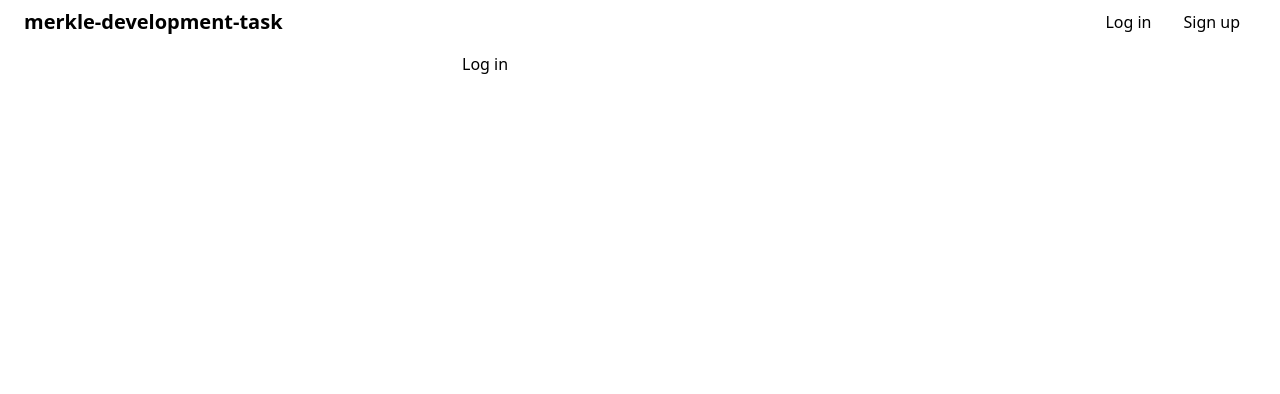
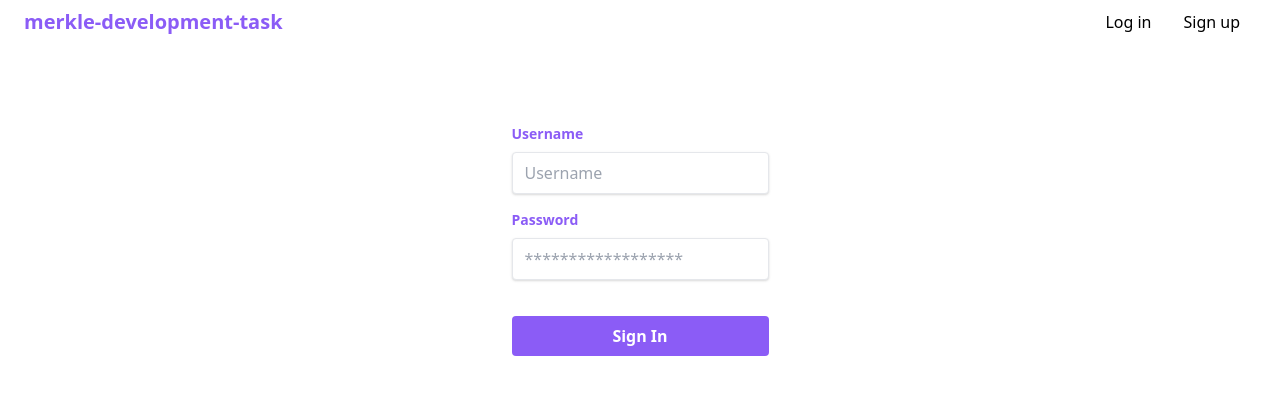
Before and after one commit to crazefan/merkle-development-task, a React (Create React App) app in the folder client/: page /login in a window 1280 px wide. Shown: the top 394 px of the page. Built offline with nearby package versions, Linux system fonts and the light colour scheme.

Commit message:
spinner and search result

```diff
--- a/client/src/components/Auth/Auth.js
+++ b/client/src/components/Auth/Auth.js
@@ -1,3 +1,4 @@
+import { set } from "lodash";
 import React, { useState } from "react";
 import { authRequest } from "../../utils/api";
 
@@ -14,9 +15,11 @@ const Auth = () => {
   };
 
   const handleLogin = async () => {
+    setAuthmessage(false);
     const [data, error] = await authRequest(username, password);
     if (error) {
       console.log(error);
+      setAuthmessage(true);
       return;
     }
     console.log(data);
@@ -27,13 +30,41 @@ const Auth = () => {
   };
 
   return (
-    <div>
-      <label htmlFor="login" />
-      <input id="login" type="text" onChange={handleUsernameChange} />
-      <label htmlFor="password" />
-      <input id="password" type="password" onChange={handlePasswordChange} />
-      <button onClick={handleLogin}>Log in</button>
-      {authmessage ? authError : null}
+    <div className="flex justify-center pt-10">
+      <div className="max-w-md bg-white rounded px-8 py-6 mx-10 flex flex-col">
+        <div className="mb-4">
+          <label className="block text-purple-500 text-sm font-bold mb-2" for="username">
+            Username
+          </label>
+          <input
+            onChange={handleUsernameChange}
+            className="shadow appearance-none focus:outline-none focus:ring-2 focus:ring-purple-600 border rounded w-full py-2 px-3 text-grey-darker"
+            id="username"
+            type="text"
+            placeholder="Username"
+          />
+        </div>
+        <div className="mb-6">
+          <label className="block text-purple-500 text-sm font-bold mb-2" for="password">
+            Password
+          </label>
+          <input
+            onChange={handlePasswordChange}
+            className="shadow appearance-none focus:outline-none focus:ring-2 focus:ring-purple-600 border border-red rounded w-full py-2 px-3 text-grey-darker mb-3"
+            id="password"
+            type="password"
+            placeholder="******************"
+          />
+        </div>
+
+        <button
+          className="bg-purple-500 hover:bg-purple-800 text-white font-bold py-2 px-4 rounded"
+          type="button"
+          onSubmit={handleLogin}
+        >
+          Sign In
+        </button>
+      </div>
     </div>
   );
 };
--- a/client/src/components/Navbar/Navbar.js
+++ b/client/src/components/Navbar/Navbar.js
@@ -1,23 +1,28 @@
 import React, { useState } from "react";
+import { Link } from "react-router-dom";
 
 const Navbar = () => {
   const [auth, setAuth] = useState(true);
 
   return (
-    <nav class="mb-2">
-      <div class="container mx-auto px-6 py-2 flex justify-between items-center">
-        <a class="font-bold text-xl" href="#main">
+    <nav className="mb-4">
+      <div className="container mx-auto px-6 py-2 flex justify-between items-center">
+        <Link
+          to="/"
+          className="font-bold text-purple-500 hover:text-purple-800 text-xl"
+          href="#main"
+        >
           merkle-development-task
-        </a>
-        <div class=" lg:block">
-          <ul class="inline-flex">
+        </Link>
+        <div className=" lg:block">
+          <ul className="inline-flex">
             <li>
-              <a class="px-4 hover:text-purple-800" href="/">
+              <Link to="/login" className="px-4 hover:text-purple-800" href="/">
                 Log in
-              </a>
+              </Link>
             </li>
             <li>
-              <a class="px-4 hover:text-purple-800" href="#">
+              <a className="px-4 hover:text-purple-800" href="#">
                 Sign up
               </a>
             </li>
--- a/client/src/components/Search/MovieList/MovieCard/MovieCard.js
+++ b/client/src/components/Search/MovieList/MovieCard/MovieCard.js
@@ -1,21 +1,20 @@
 import React from "react";
-import styles from "./moviecard.module.css";
 
 const MovieCard = ({ movie }) => {
   return (
-    <div class="flex-initial max-w-250 max-h-75 mx-auto bg-white rounded-xl shadow-md overflow-hidden">
-      <div class="md:flex">
-        <div class="md:flex-shrink-0">
-          <img class="h-48 h-75 object-cover" src={movie.Poster} alt="Movie poster" />
+    <div className="flex-5 items-center border-4 mx-auto my-4 rounded-xl">
+      <div className="flex items-center">
+        <div className="px-2">
+          <img className="w-20  object-scale-down" src={movie.Poster} alt="Movie poster" />
         </div>
-        <div class="p-8">
-          <div class="uppercase tracking-wide text-sm text-purple-500 font-semibold">
+        <div className="p-8">
+          <div className="uppercase tracking-wide text-sm text-purple-600 font-semibold">
             {movie.Title}
           </div>
-          <div class="mt-2 text-black-500">
+          <div className="mt-1 text-black">
             <p>Year: {movie.Year}</p>
             <p>imdb ID: {movie.imdbID}</p>
-            <p>Type: {movie.Title}</p>
+            <p>Type: {movie.Type}</p>
           </div>
         </div>
       </div>
--- a/client/src/components/Search/MovieList/MovieCard/moviecard.module.css
+++ /dev/null
@@ -1,3 +0,0 @@
-.poster {
-  width: 100px;
-}
--- a/client/src/components/Search/MovieList/Result.js
+++ b/client/src/components/Search/MovieList/MovieList.js
@@ -1,18 +1,14 @@
 import React from "react";
 import MovieCard from "./MovieCard/MovieCard";
 
-const Result = ({ movies }) => {
+const MovieList = ({ movies }) => {
   const renderCards = () => {
     if (movies.length) {
       return movies.map((movie, idx) => <MovieCard movie={movie} />);
     }
     return null;
   };
-  return (
-    <div className="container max-w-400 mx-auto grid grid-cols-2 justify-center gap-2 space-y-6 my-7">
-      {renderCards()}
-    </div>
-  );
+  return <div className="flex flex-wrap items-center content-center my-8">{renderCards()}</div>;
 };
 
-export default Result;
+export default MovieList;
--- a/client/src/components/Search/Search.js
+++ b/client/src/components/Search/Search.js
@@ -3,8 +3,9 @@ import { debounce } from "lodash";
 
 import { fetchMovies } from "../../utils/api";
 
-import Result from "./MovieList/Result";
+import Result from "./MovieList/MovieList";
 import SearchControl from "./SearchControl/SeachControl";
+import Spinner from "../Spinner/Spinner";
 
 const Search = () => {
   const [loading, setLoading] = useState(false);
@@ -12,8 +13,10 @@ const Search = () => {
   const [type, setType] = useState("");
   const [year, setYear] = useState("");
   const [movies, setMovies] = useState([]);
+  const [resultPage, setResultPage] = useState(1);
 
   const search = async (searchvalue) => {
+    setLoading(true);
     const res = await fetchMovies({ movie: searchvalue.trim(), type: type, year: year });
     console.log(res);
     //check if search query is not empty and fetch movies from API, after that set results array to movies
@@ -21,6 +24,7 @@ const Search = () => {
       setMovies([...res.Search]);
       console.log(res.Search);
     }
+    setLoading(false);
   };
 
   const handleInputChange = (e) => {
@@ -36,25 +40,25 @@ const Search = () => {
   };
 
   // adds 500ms delay for search to avoid unnecessary calls to API using lodash debounce
-  const fetchDebounce = debounce(() => {
+  const searchDebounce = debounce(() => {
     search(movieQuery);
   }, 300);
 
   // apply side effects whenever any input changes (unless input is empty)
   useEffect(() => {
     if (movieQuery) {
-      fetchDebounce();
+      searchDebounce();
     }
   }, [movieQuery, type, year]);
 
   return (
-    <div class="container mx-auto py-4">
+    <div className="container mx-auto">
       <SearchControl
         onInputChange={handleInputChange}
         onTypeChange={handleTypeChange}
         onYearChange={handleYearChange}
       />
-      <Result movies={movies} />
+      {loading ? <Spinner /> : <Result movies={movies} />}
     </div>
   );
 };
--- a/client/src/components/Search/SearchControl/SeachControl.js
+++ b/client/src/components/Search/SearchControl/SeachControl.js
@@ -11,31 +11,31 @@ const SearchControl = ({ onInputChange, onTypeChange, onYearChange }) => {
     ));
   };
   return (
-    <div class="container flex justify-center space-x-4">
+    <div className="flex justify-center items-center my-8">
+      <div className="mx-4">
         <label>
           Search movies:
           <input
-          class="border mx-4 focus:outline-none focus:ring-2 focus:ring-purple-600 focus:border-transparent ..."
+            className="shadow appearance-none focus:outline-none focus:ring-2 focus:ring-purple-600 border rounded py-2 px-3 mx-2 text-grey-darker"
             name="Search"
             id="search-input"
             type="text"
             onChange={onInputChange}
           />
         </label>
+      </div>
 
-      <label htmlFor="year-input" className="">
-        Year:
-        <select class="mx-2" name="Year" id="year-input" onChange={onYearChange}>
+      <div>
+        <label htmlFor="year-input">Year:</label>
+        <select className="mx-2" name="Year" id="year-input" onChange={onYearChange}>
           <option key="all" value="">
             All years
           </option>
           {yearOptionsList()}
         </select>
-      </label>
 
-      <label htmlFor="type-input" className="">
-        Type:
-        <select class="mx-2" name="Type" id="type-input" onChange={onTypeChange}>
+        <label htmlFor="type-input">Type:</label>
+        <select className="mx-2" name="Type" id="type-input" onChange={onTypeChange}>
           <option key="all" value="">
             All genres
           </option>
@@ -43,7 +43,7 @@ const SearchControl = ({ onInputChange, onTypeChange, onYearChange }) => {
           <option value="episode">Episode</option>
           <option value="series">Series</option>
         </select>
-      </label>
+      </div>
     </div>
   );
 };
--- /dev/null
+++ b/client/src/components/Spinner/Spinner.js
@@ -0,0 +1,11 @@
+import React from "react";
+
+const Spinner = () => {
+  return (
+    <div className="container flex justify-center mt-8">
+      <svg className="animate-spin bg-purple-400 h-5 w-5 mr-3" viewBox="0 0 24 24"></svg>
+    </div>
+  );
+};
+
+export default Spinner;
```
Also changed, not shown: 1 other file (tests, documents, lock files or other folders). Lines whose indentation alone changed are shown as unchanged.
